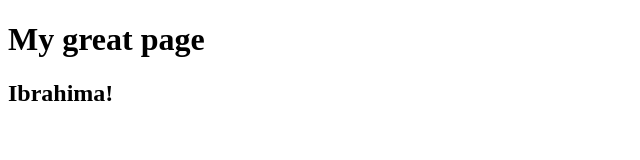
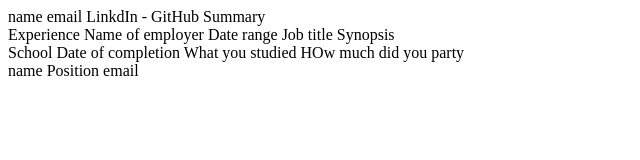
Before and after one commit to astoutaran/astoutaran.github.io, a plain HTML site: page index.html in a window 1280 px wide. Shown: the whole page, without its empty margins (0-640 px from the left). Drawn offline with Linux system fonts and the light colour scheme.

Commit message:
created initial layout

```diff
--- a/index.html
+++ b/index.html
@@ -1,10 +1,35 @@
-<!doctype html>
+<!DOCTYPE html>
 <html>
   <head>
-    <title>Welcome to my Website!</title>
+    <title>Aissatou Balde</title>
+    <body>
+      <div>
+        <header>
+      name
+      email
+      LinkdIn - GitHub
+      Summary
+        </header>
+        <section id= "experience">
+        Experience
+        Name of employer
+        Date range
+        Job title
+        Synopsis
+      </section>
+    <section id="education">
+      School
+       Date of completion
+      What you studied
+      HOw much did you party
+    </section>
+  <section id="reference">
+    name
+    Position
+    email
+  </section>
+    </div>
+
+    </body>
   </head>
-  <body>
-    <h1>My great page</h1>
-    <h2>Ibrahima!</h2>
-   </body>
- </html>
+</html>
```
